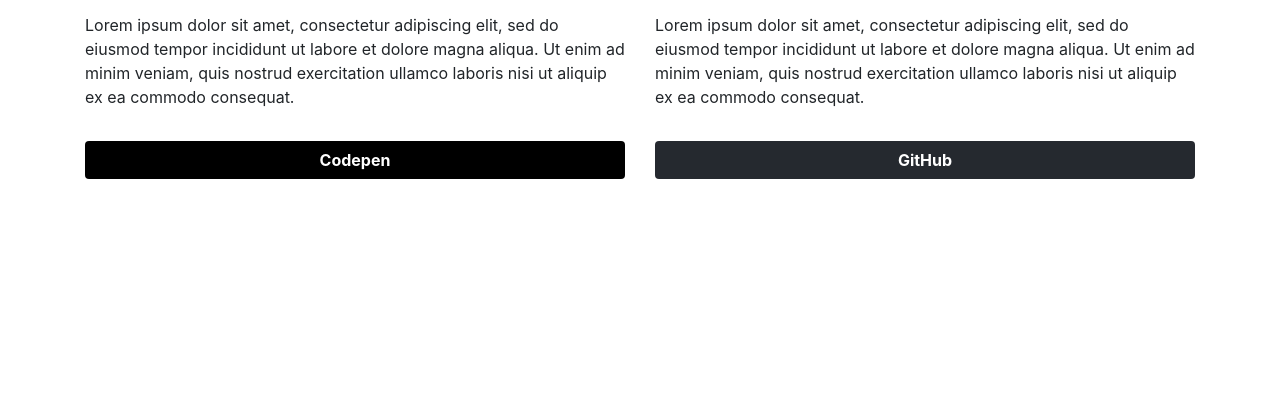
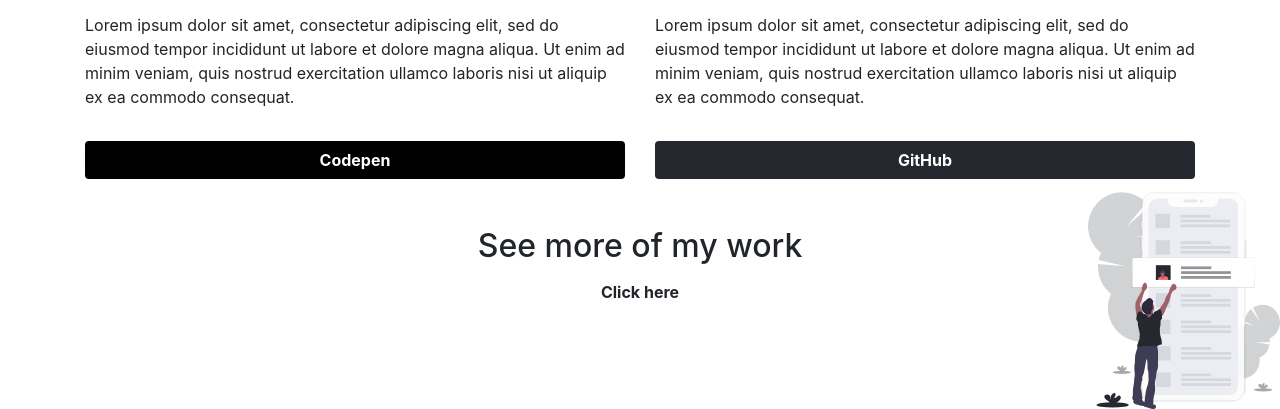
Before and after one commit to GewoonSibrand/GewoonSibrand, a website: page index.html in a window 1280 px wide. Shown: the part 1191-1600 px from the top of the page. Drawn offline with nearby package versions, Linux system fonts and the light colour scheme; a script that the page names is missing.

Commit message:
add extra imgs

```diff
--- a/index.html
+++ b/index.html
@@ -97,6 +97,10 @@
             </p>
             <a class="btn mt-3" href="followup.html">GitHub</a>
         </div>
+        <div class="col-md-12 mt-5 text-center">
+          <h2>See more of my work</h2>
+          <a class="btn" href="#">Click here</a>
+        </div>
       </div>
     </div>
   </div>
--- a/vendor/css/styles.css
+++ b/vendor/css/styles.css
@@ -81,6 +81,26 @@
 }
 
 /*++ Section Row 1 ++*/
+.homepage .section2 {
+	background-image: url("../imgs/undraw_post_online_dkuk.svg");
+	background-repeat: no-repeat;
+	background-position: bottom right;
+	background-size: 15%;
+	overflow: hidden;
+}
+.homepage .section2::before {
+	content: "";
+	background-image: url("../imgs/undraw_usability_testing_2xs4.svg");
+	background-repeat: no-repeat;
+	background-position: bottom left;
+	background-size: 15%;
+	width: 100%;
+	height: 100%;
+	position: absolute;
+	left: 20px;
+	top: 0px;
+}
+
 .homepage .section2 video { width: 100%; }
 .homepage .section2 .btn { width: 100%; transition: 0.3s ease all;  font-weight: bold;}
 .homepage .section2 .col-md-6:first-child .btn { background-color: #000; color: #fff; }
```
Also changed, not shown: vendor/imgs/undraw_post_online_dkuk.svg (added), vendor/imgs/undraw_uploading_go67.svg (added), vendor/imgs/undraw_usability_testing_2xs4.svg (added).
